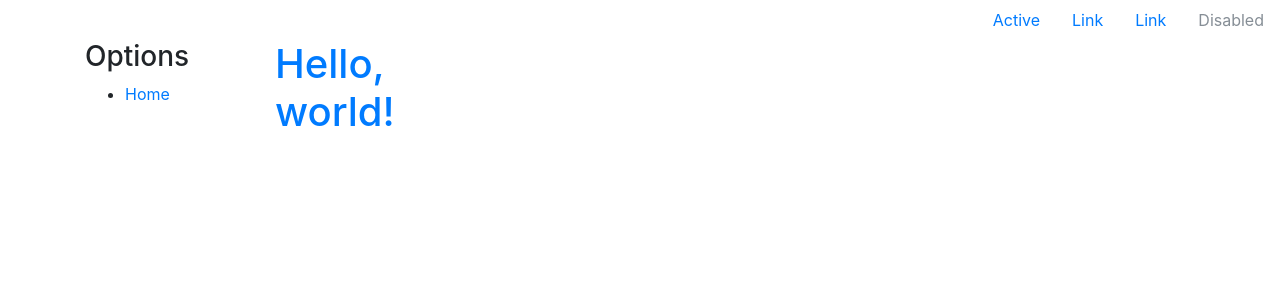
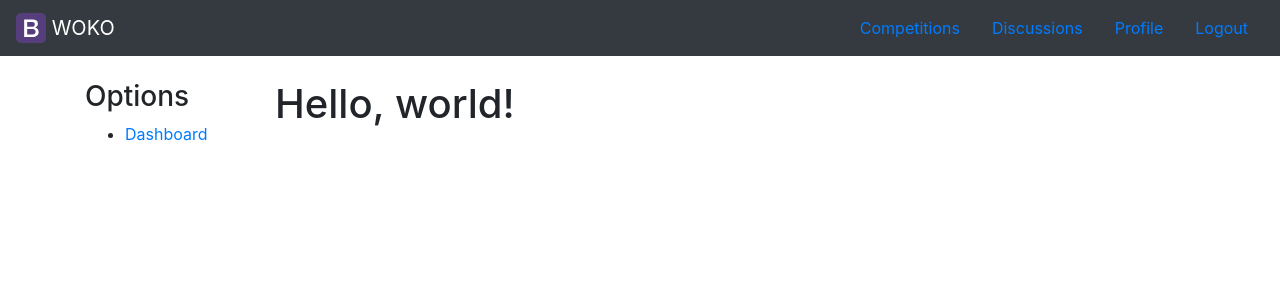
Before and after one commit to naseelemak/WOKO, a PHP site: page / in a window 1280 px wide. Shown: the top 300 px of the page. Run offline with PHP 8.4, Linux system fonts and the light colour scheme; some libraries are stand-ins or nearby versions.

Commit message:
Made improvements to the Navbar. Considering removing the sidebar.

```diff
--- a/index.php
+++ b/index.php
@@ -8,22 +8,36 @@
 
         <!-- Bootstrap CSS -->
         <link rel="stylesheet" href="https://maxcdn.bootstrapcdn.com/bootstrap/4.0.0-beta.2/css/bootstrap.min.css" integrity="sha384-PsH8R72JQ3SOdhVi3uxftmaW6Vc51MKb0q5P2rRUpPvrszuE4W1povHYgTpBfshb" crossorigin="anonymous">
+
+        <nav class="navbar navbar-dark bg-dark">
+
+
+            <!- insert logo here ->
+            <a class="navbar-brand" href="#">
+                <img src="/assets/brand/bootstrap-solid.svg" width="30" height="30" class="d-inline-block align-top" alt="">
+                WOKO
+            </a>
+            <ul class="nav justify-content-end">
+                <li class="nav-item">
+                    <a class="nav-link active" href="#">Competitions</a>
+                </li>
+                <li class="nav-item">
+                    <a class="nav-link" href="#">Discussions</a>
+                </li>
+                <li class="nav-item">
+                    <a class="nav-link" href="#">Profile</a>
+                </li>
+                <li class="nav-item">
+                    <a class="nav-link" href="#">Logout</a>
+                </li>
+            </ul>
+        </nav>
+
+        <br>
+
     </head>
 
-    <ul class="nav justify-content-end">
-  <li class="nav-item">
-    <a class="nav-link active" href="#">Active</a>
-  </li>
-  <li class="nav-item">
-    <a class="nav-link" href="#">Link</a>
-  </li>
-  <li class="nav-item">
-    <a class="nav-link" href="#">Link</a>
-  </li>
-  <li class="nav-item">
-    <a class="nav-link disabled" href="#">Disabled</a>
-  </li>
-</ul>
+    <!- Insert unique code from here-on depending on web page ->
 
     <body>
         <div class="container">
@@ -34,7 +48,7 @@
 
                     <H3>Options</H3>
                     <ul>
-                <li><a href=#>Home</li>
+                        <li><a href="#">Dashboard</a></li>
                     </ul>
 
                 </div>
@@ -52,6 +66,8 @@
         </div>
     </body>
 
+    <!- Unique code ends here ->
+
     <footer>
         <!-- Optional JavaScript -->
         <!-- jQuery first, then Popper.js, then Bootstrap JS -->
```
Also changed, not shown: assets/brand/bootstrap-outline.svg (added), assets/brand/bootstrap-punchout.svg (added), assets/brand/bootstrap-solid.svg (added), style.css (added). Lines whose indentation alone changed are shown as unchanged.
